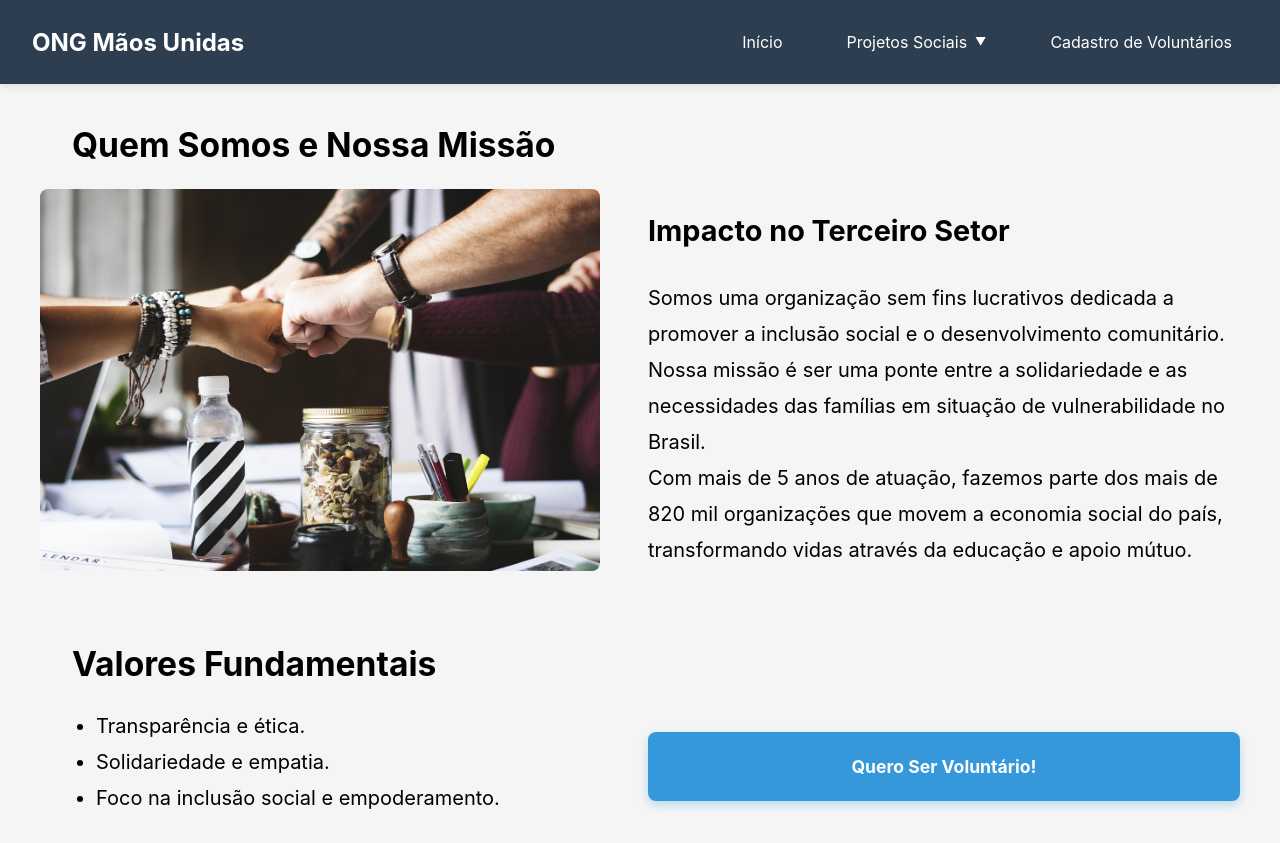
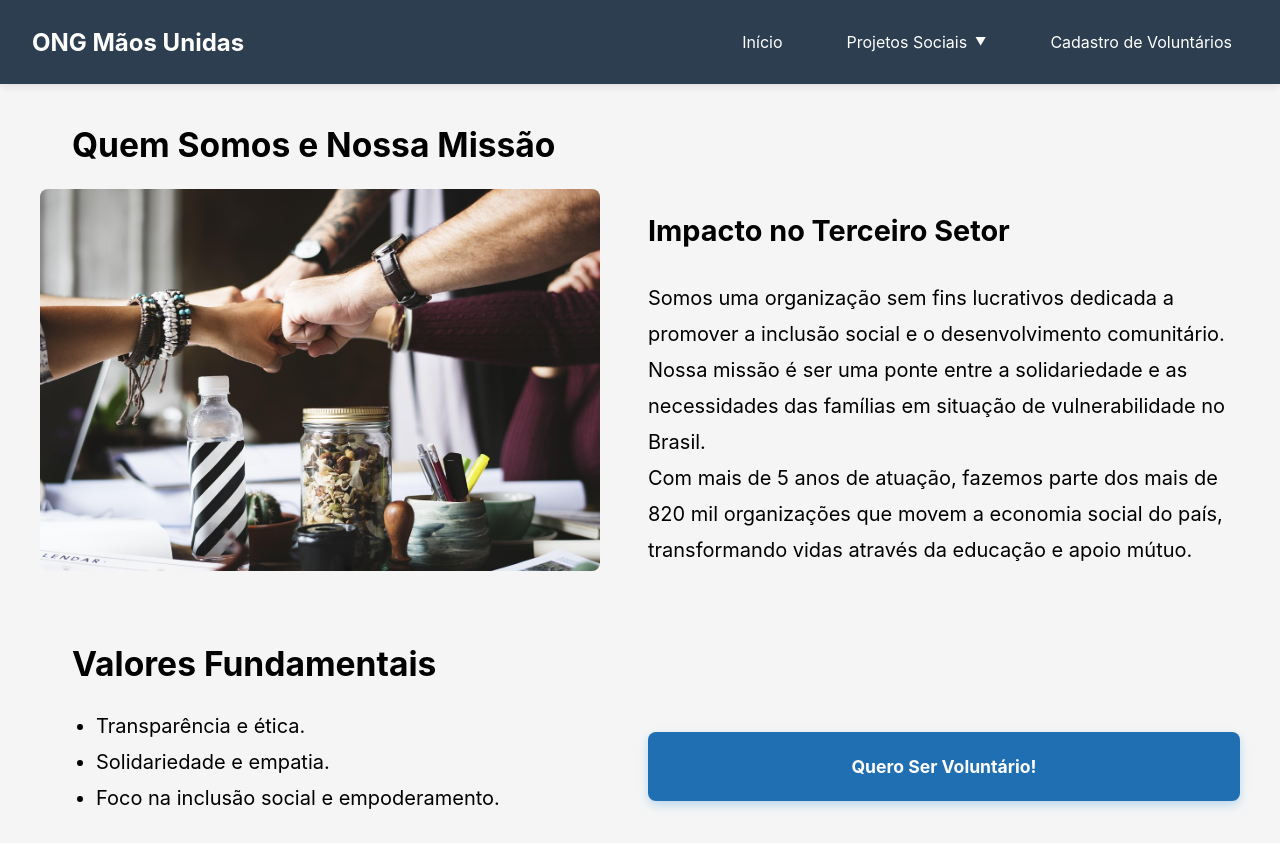
Before and after one commit to deborasete/ong-platform-exercise-4, a React app: page / in a window 1280 px wide. Shown: the top 843 px of the page. Built offline with nearby package versions, Linux system fonts and the light colour scheme.

Commit message:
Adds WCAG styles

```diff
--- a/src/css/Home.css
+++ b/src/css/Home.css
@@ -1,8 +1,9 @@
 :root {
-  --color-primary: #3498db;
-  --color-light: #53b1f0;
+  --color-primary: #1f6fb2;
+  --color-light: #4a9fd8;
   --color-primary-dark: #2980b9;
-  --color-secondary-success: #27ae60;
+  --color-secondary-success: #1e8449;
+  --color-hover-bg: #155a94;
   --color-text-dark: #2c3e50;
   --color-bg-light: #f8f9fa;
   --color-border: #dcdcdc;
@@ -122,11 +123,11 @@ li {
 }
 
 .button-primary:hover {
-  background-color: var(--color-light);
-  color: var(--color-text-dark);
+  background-color: var(--color-hover-bg);
+  color: var(--color-white);
   font-weight: bold;
   transform: translateY(-2px);
-  box-shadow: 0 6px 15px rgba(52, 152, 219, 0.4);
+  box-shadow: 0 6px 15px rgba(21, 90, 148, 0.4);
 }
 
 .button-primary:active {
--- a/src/css/SocialProjects.css
+++ b/src/css/SocialProjects.css
@@ -1,15 +1,17 @@
 :root {
-  --color-primary: #3498db;
-  --color-light: #53b1f0;
+  --color-primary: #1f6fb2;
+  --color-light: #4a9fd8;
   --color-primary-dark: #2980b9;
-  --color-secondary-success: #27ae60;
+  --color-hover-bg: #155a94;
+  --color-secondary-success: #1e8449;
   --color-text-dark: #2c3e50;
   --color-bg-light: #f8f9fa;
   --color-border: #dcdcdc;
   --color-white: #ffffff;
-  --color-tag-education: #4a90e2;
-  --color-tag-food: #e54c3c;
-  --color-tag-inclusion: #1abc9c;
+  --color-tag-education: #2b6cb0;
+  --color-tag-food: #c0392b;
+  --color-tag-inclusion: #138d75;
+  --color-skip-link-text: #003d5c;
 
   --space-xxs: 5px;
   --space-xs: 8px;
@@ -42,7 +44,7 @@ section[id] {
   top: -40px;
   left: 0;
   background: #22D4FD;
-  color: #000;
+  color: var(--color-skip-link-text);
   padding: 8px 16px;
   font-weight: 600;
   border-radius: 4px;
@@ -171,11 +173,11 @@ section[id] {
 }
 
 .button-primary:hover {
-  background-color: var(--color-light);
-  color: var(--color-text-dark);
+  background-color: var(--color-hover-bg);
+  color: var(--color-white);
   font-weight: bold;
   transform: translateY(-2px);
-  box-shadow: 0 6px 15px rgba(52, 152, 219, 0.4);
+  box-shadow: 0 6px 15px rgba(21, 90, 148, 0.4);
 }
 
 .button-primary:active {
--- a/src/css/VolunteerRegistration.css
+++ b/src/css/VolunteerRegistration.css
@@ -1,9 +1,10 @@
 :root {
-  --color-primary: #3498db;
-  --color-light: #53b1f0;
+  --color-primary: #1f6fb2;
+  --color-light: #4a9fd8;
   --color-primary-dark: #2980b9;
-  --color-secondary-success: #27ae60;
-  --color-secondary-error: #e74c3c;
+  --color-hover-bg: #155a94;
+  --color-secondary-success: #1e8449;
+  --color-secondary-error: #c0392b;
   --color-text-dark: #2c3e50;
   --color-bg-light: #f8f9fa;
   --color-border: #dcdcdc;
@@ -278,11 +279,11 @@ input[type="date"]:focus::-webkit-datetime-edit-year-field {
 }
 
 .button-primary:hover {
-  background-color: var(--color-light);
-  color: var(--color-text-dark);
+  background-color: var(--color-hover-bg);
+  color: var(--color-white);
   font-weight: bold;
   transform: translateY(-2px);
-  box-shadow: 0 6px 15px rgba(52, 152, 219, 0.4);
+  box-shadow: 0 6px 15px rgba(21, 90, 148, 0.4);
 }
 
 .button-primary:active {
--- a/src/css/index.css
+++ b/src/css/index.css
@@ -17,3 +17,18 @@ code {
   font-family: source-code-pro, Menlo, Monaco, Consolas, 'Courier New',
     monospace;
 }
+
+*:focus {
+  outline: none;
+}
+
+a:focus-visible,
+button:focus-visible,
+input:focus-visible,
+select:focus-visible,
+textarea:focus-visible,
+[tabindex]:not([tabindex="-1"]):focus-visible {
+  outline: 3px solid #005fcc;
+  outline-offset: 2px;
+  box-shadow: 0 0 0 4px rgba(0, 95, 204, 0.25);
+}
```
Also changed, not shown: 1 other file.
